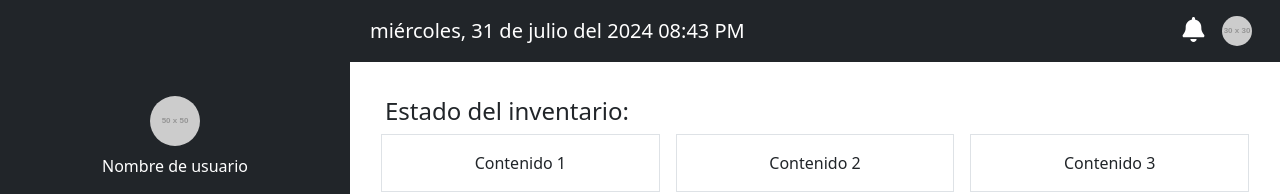
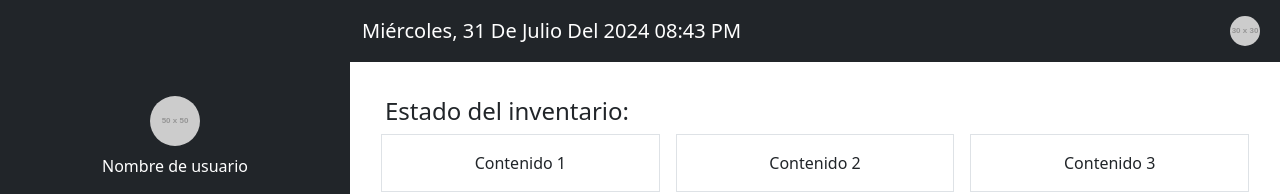
Before and after one commit to Jcorrales07/sistema-inventario, a React (Vite) app in the folder client/: page / in a window 1280 px wide. Shown: the top 194 px of the page. Built offline with nearby package versions, Linux system fonts and the light colour scheme.

Commit message:
Home page y feature navbar completados

```diff
--- a/client/src/pages/HomePage.jsx
+++ b/client/src/pages/HomePage.jsx
@@ -119,20 +119,15 @@ function HomePage() {
                 {/* Columna Principal */}
                 <Col className="flex-grow-1 p-0">
                     {/* Barra Superior */}
-                    <Navbar bg="dark" fluid className="border-bg-black px-2">
+                    <Navbar bg="dark" fluid className="border-bg-black">
                         <Container fluid>
-                            <Navbar.Brand className="text-white">
+                            <Navbar.Brand className="text-white text-capitalize">
                                 {date}
                             </Navbar.Brand>
                             <Navbar.Collapse className="justify-content-end">
                                 <Nav>
                                     <Nav.Link href="#notificaciones">
-                                        <img
-                                            src="bell.svg"
-                                            alt="campana"
-                                            width={25}
-                                            height={25}
-                                        />
+                                    <i class="bi bi-bell-fill text-white fs-5"></i>
                                     </Nav.Link>
                                     <Nav.Link href="#perfil">
                                         <Image
```
Also changed, not shown: client/src/pages/CRUDAlmacenesPage.jsx (added, +16 -0 lines), client/src/pages/CRUDProductosPage.jsx (added, +16 -0 lines), client/src/pages/CRUDProveedoresPage.jsx (added, +16 -0 lines), client/src/pages/CRUDReportesPage.jsx (added, +16 -0 lines), client/src/pages/CRUDUsuariosPage.jsx (added, +16 -0 lines), client/src/pages/ConfiguracionPage.jsx (added, +16 -0 lines), client/src/pages/index.js (added, +17 -0 lines).
